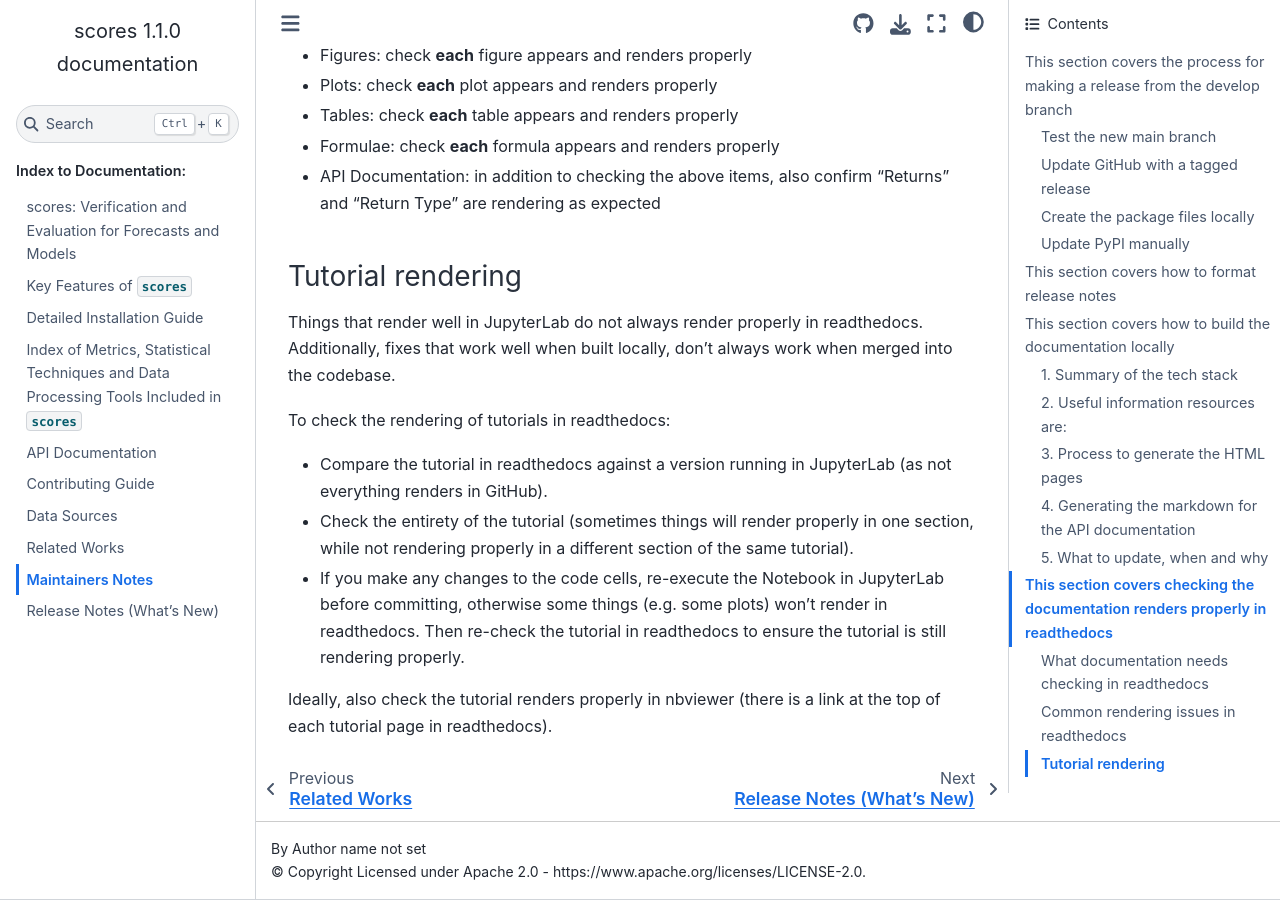
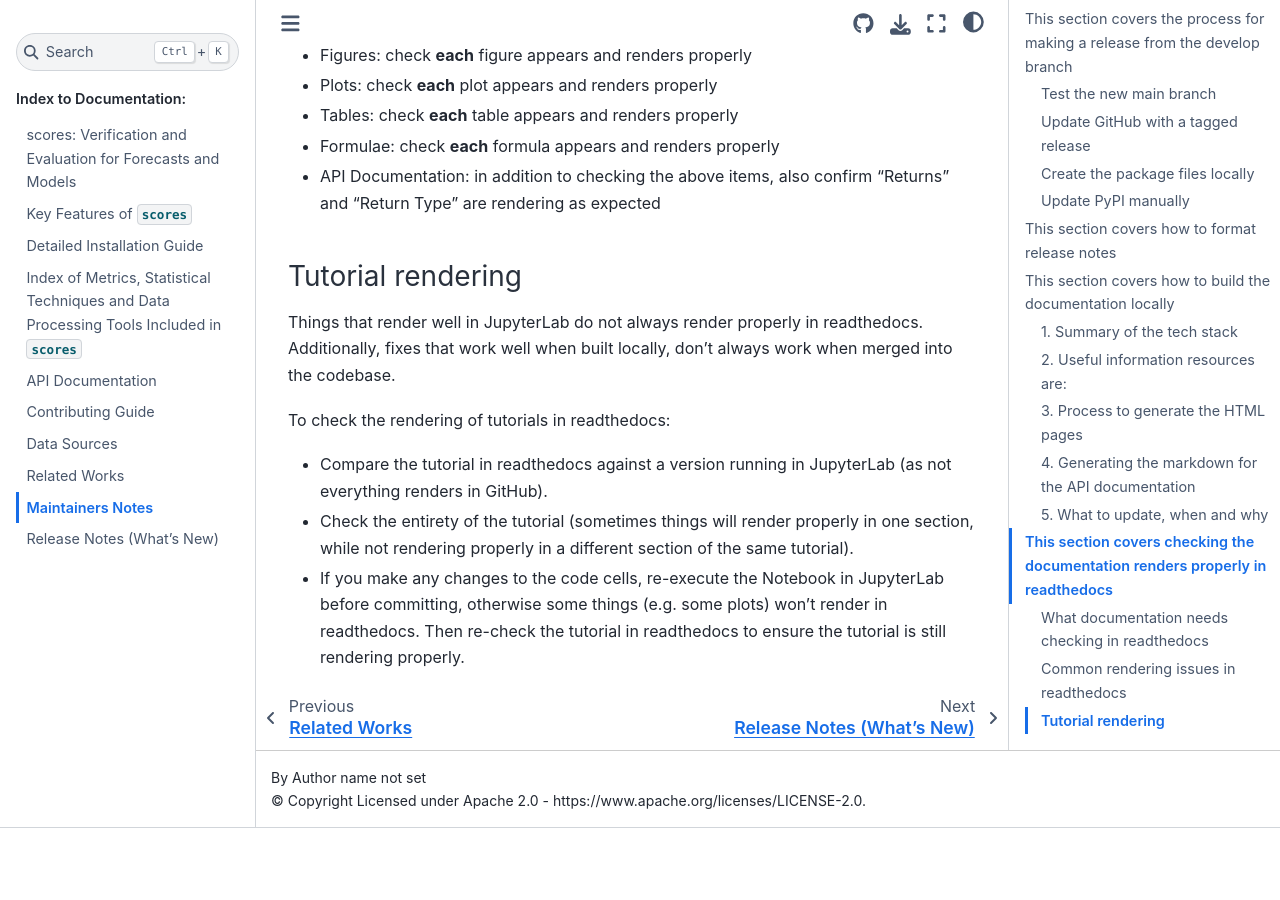
Before and after one commit to nci/scores, a Sphinx documentation site: the page built from docs/maintainer.md, in a window 1280 px wide and 900 px high, scrolled down 4120 px. Built offline with Sphinx 7.4.7 and the Sphinx Book theme 1.1.4, drawn with Linux system fonts in a browser that asks for light colours; pages that are not in the unit, such as notebooks, are missing from menus; after the commit the page ends 4948 px from its top, so only the background shows below that.

Commit message:
Remove nbviewer note from maintainer's guide now that nbviewer has been removed from readthedocs

```diff
--- a/docs/maintainer.md
+++ b/docs/maintainer.md
@@ -130,5 +130,3 @@ To check the rendering of tutorials in readthedocs:
   - Compare the tutorial in readthedocs against a version running in JupyterLab (as not everything renders in GitHub).
   - Check the entirety of the tutorial (sometimes things will render properly in one section, while not rendering properly in a different section of the same tutorial).
   - If you make any changes to the code cells, re-execute the Notebook in JupyterLab before committing, otherwise some things (e.g. some plots) won't render in readthedocs. Then re-check the tutorial in readthedocs to ensure the tutorial is still rendering properly.
-
-Ideally, also check the tutorial renders properly in nbviewer (there is a link at the top of each tutorial page in readthedocs).
```
